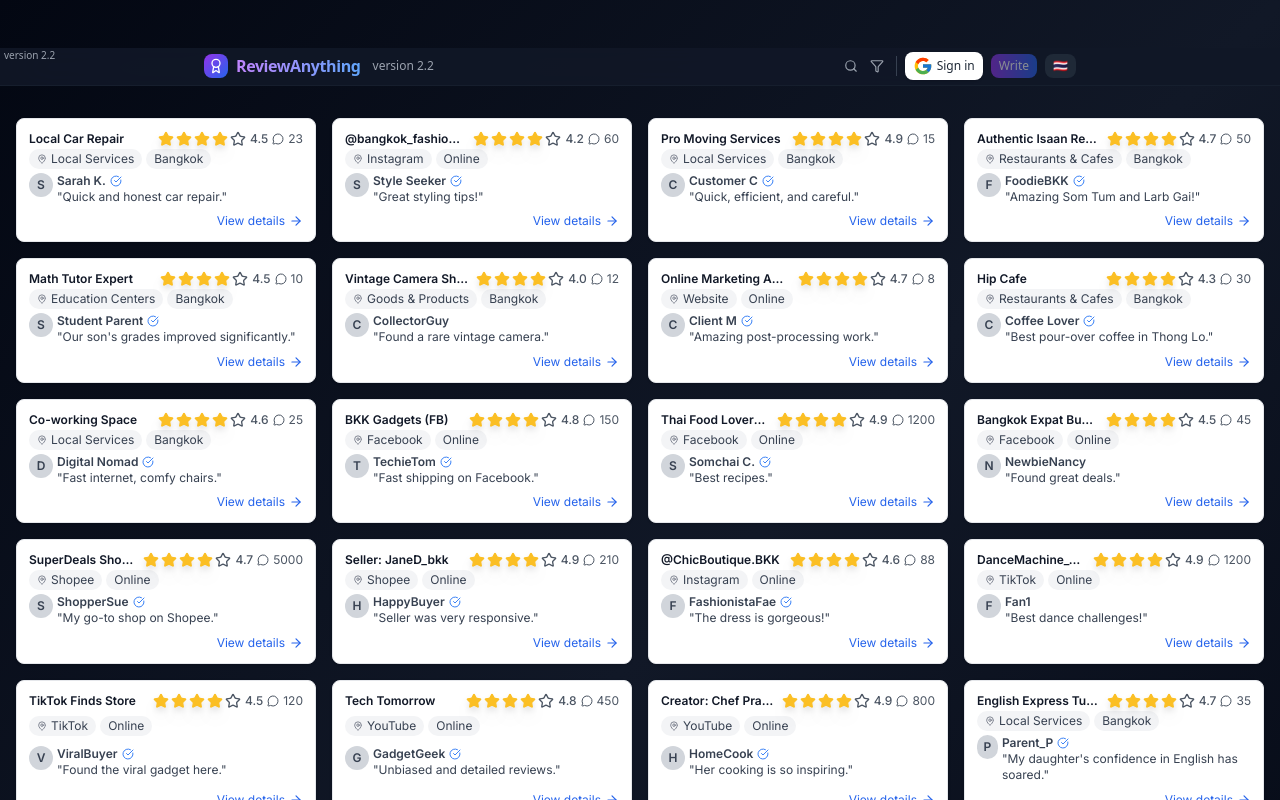
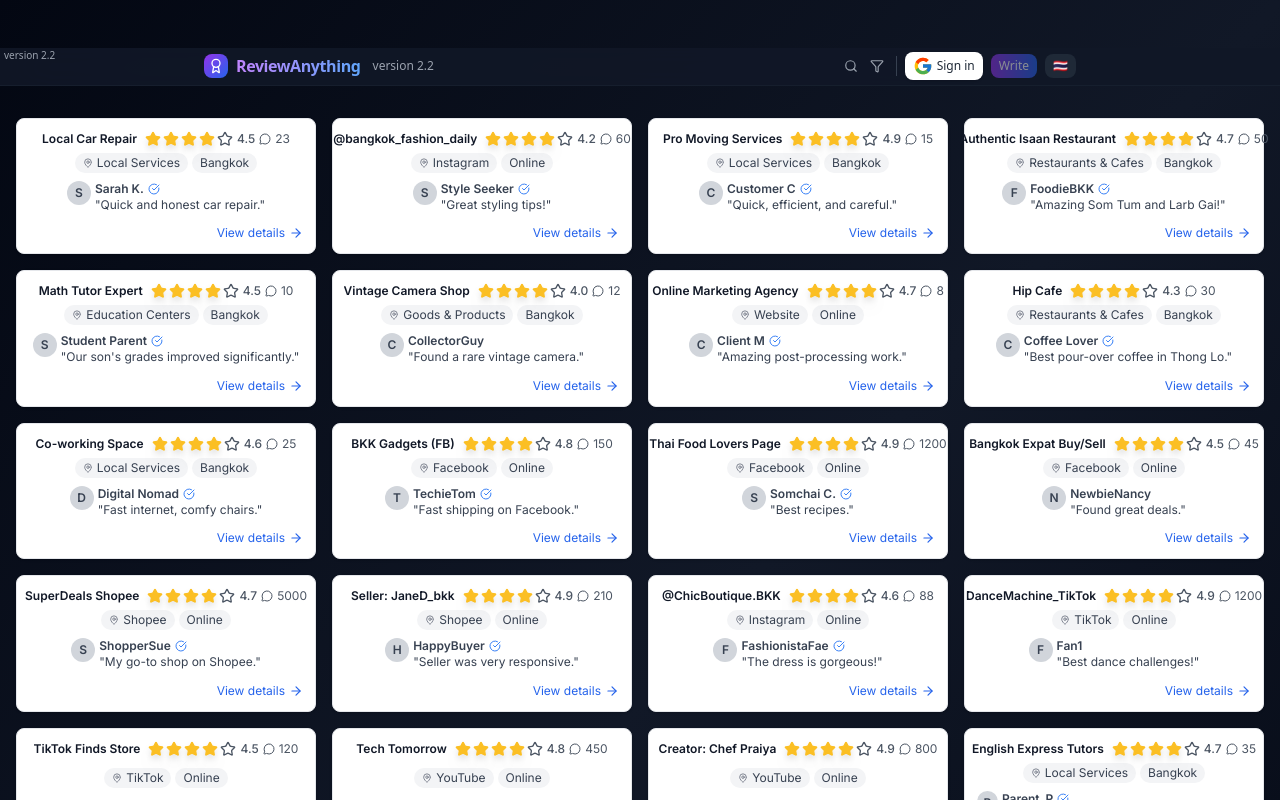
Before and after one commit to ToniKroosome/LocalReviewReal, a React (Create React App) app: page / in a window 1280 px wide. Shown: the top 800 px of the page. Built offline with nearby package versions, Linux system fonts and the light colour scheme.

Commit message:
style: lighten rating text

```diff
--- a/src/styles/CompactReviewCard.css
+++ b/src/styles/CompactReviewCard.css
@@ -1,5 +1,5 @@
 .compact-review-card {
-  /* Choose ONE of the following blocks to activate based on your theme */
+  @apply flex items-center gap-1 text-xs text-gray-300;
   /* === Dark Theme === */
   /* background-color: var(--card-bg, #23272f); */
   /* @apply text-gray-100 rounded-lg shadow border border-gray-700 p-3 flex flex-col justify-between hover:shadow-md transition-transform duration-200; */
```
